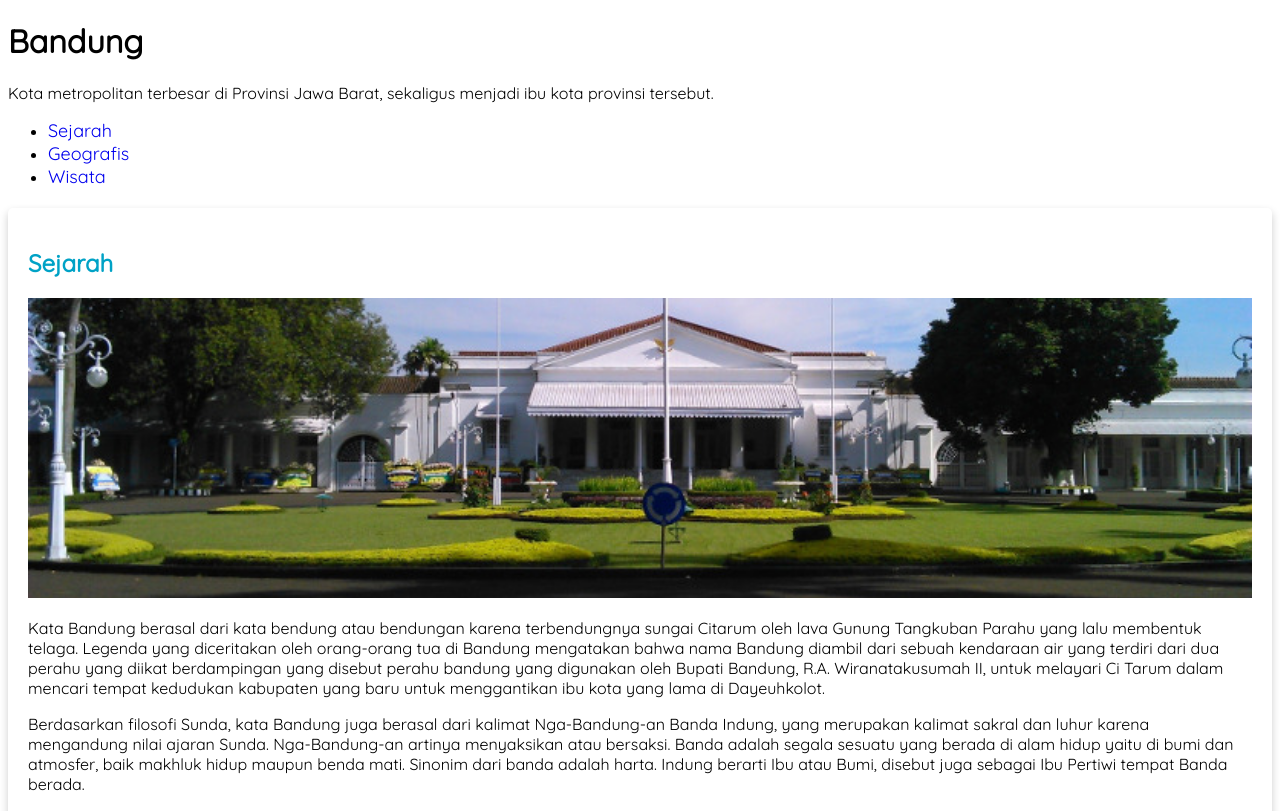
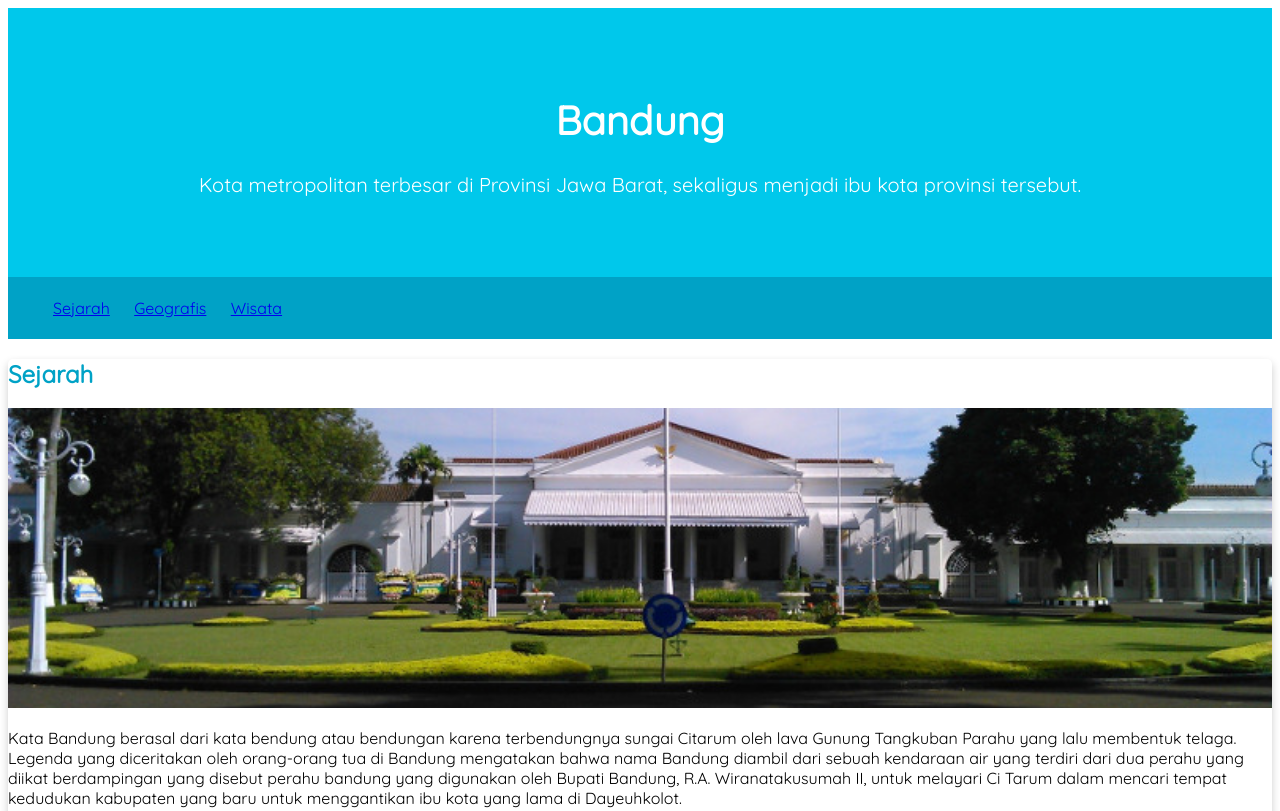
Before and after one commit to muamarzidan/Learn-Dicoding, a plain HTML site: page PemprogramanWeb/pendalamancss/index.html in a window 1280 px wide. Shown: the top 811 px of the page. Drawn offline with Linux system fonts and the light colour scheme.

Commit message:
feat: add latihan 5

```diff
--- a/PemprogramanWeb/pendalamancss/index.html
+++ b/PemprogramanWeb/pendalamancss/index.html
@@ -1,5 +1,6 @@
 <!DOCTYPE html>
 <html lang="en">
+
 <head>
     <meta charset="UTF-8">
     <meta name="viewport" content="width=device-width, initial-scale=1.0">
@@ -12,19 +13,22 @@
     <!-- <link rel="stylesheet" href="./latihan1.css"> -->
     <!-- <link rel="stylesheet" href="./latihan2.css"> -->
     <!-- <link rel="stylesheet" href="./latihan3.css"> -->
-    <link rel="stylesheet" href="./latihan4.css">
+    <!-- <link rel="stylesheet" href="./latihan4.css"> -->
+    <link rel="stylesheet" href="./latihan5.css">
 </head>
+
 <body>
     <header>
-        <h1>Bandung</h1>
-        <p>
-            Kota metropolitan terbesar di Provinsi Jawa Barat, sekaligus menjadi ibu kota provinsi tersebut.
-        </p>
-
+        <div class="jumbotron">
+            <h1>Bandung</h1>
+            <p>
+                Kota metropolitan terbesar di Provinsi Jawa Barat, sekaligus menjadi ibu kota provinsi tersebut.
+            </p>
+        </div>
         <nav>
             <ul>
                 <li><a href="#sejarah">Sejarah</a></li>
-                <li> <a href="#geografis">Geografis</a></li>
+                <li><a href="#geografis">Geografis</a></li>
                 <li><a href="#wisata">Wisata</a></li>
             </ul>
         </nav>
@@ -36,17 +40,26 @@
                 <h2>Sejarah</h2>
                 <img src="../assets/latihan4/history.jpg" alt="sejarah" class="featured-image">
                 <p>
-                    Kata Bandung berasal dari kata bendung atau bendungan karena terbendungnya sungai Citarum oleh lava Gunung
-                    Tangkuban Parahu yang lalu membentuk telaga. Legenda yang diceritakan oleh orang-orang tua di Bandung mengatakan
-                    bahwa nama Bandung diambil dari sebuah kendaraan air yang terdiri dari dua perahu yang diikat berdampingan yang
-                    disebut perahu bandung yang digunakan oleh Bupati Bandung, R.A. Wiranatakusumah II, untuk melayari Ci Tarum
-                    dalam mencari tempat kedudukan kabupaten yang baru untuk menggantikan ibu kota yang lama di Dayeuhkolot.
+                    Kata Bandung berasal dari kata bendung atau bendungan karena terbendungnya sungai Citarum oleh lava
+                    Gunung
+                    Tangkuban Parahu yang lalu membentuk telaga. Legenda yang diceritakan oleh orang-orang tua di
+                    Bandung mengatakan
+                    bahwa nama Bandung diambil dari sebuah kendaraan air yang terdiri dari dua perahu yang diikat
+                    berdampingan yang
+                    disebut perahu bandung yang digunakan oleh Bupati Bandung, R.A. Wiranatakusumah II, untuk melayari
+                    Ci Tarum
+                    dalam mencari tempat kedudukan kabupaten yang baru untuk menggantikan ibu kota yang lama di
+                    Dayeuhkolot.
                 </p>
                 <p>
-                    Berdasarkan filosofi Sunda, kata Bandung juga berasal dari kalimat Nga-Bandung-an Banda Indung, yang merupakan
-                    kalimat sakral dan luhur karena mengandung nilai ajaran Sunda. Nga-Bandung-an artinya menyaksikan atau bersaksi.
-                    Banda adalah segala sesuatu yang berada di alam hidup yaitu di bumi dan atmosfer, baik makhluk hidup maupun
-                    benda mati. Sinonim dari banda adalah harta. Indung berarti Ibu atau Bumi, disebut juga sebagai Ibu Pertiwi
+                    Berdasarkan filosofi Sunda, kata Bandung juga berasal dari kalimat Nga-Bandung-an Banda Indung, yang
+                    merupakan
+                    kalimat sakral dan luhur karena mengandung nilai ajaran Sunda. Nga-Bandung-an artinya menyaksikan
+                    atau bersaksi.
+                    Banda adalah segala sesuatu yang berada di alam hidup yaitu di bumi dan atmosfer, baik makhluk hidup
+                    maupun
+                    benda mati. Sinonim dari banda adalah harta. Indung berarti Ibu atau Bumi, disebut juga sebagai Ibu
+                    Pertiwi
                     tempat Banda berada.
                 </p>
             </article>
@@ -55,14 +68,20 @@
                 <h2>Geografis</h2>
                 <img src="../assets/latihan4/geografis.jpg" alt="" class="featured-image">
                 <p>
-                    Kota Bandung dikelilingi oleh pegunungan, sehingga bentuk morfologi wilayahnya bagaikan sebuah mangkok raksasa,
-                    secara geografis kota ini terletak di tengah-tengah provinsi Jawa Barat, serta berada pada ketinggian ±768 m di
-                    atas permukaan laut, dengan titik tertinggi di berada di sebelah utara dengan ketinggian 1.050 meter di atas
-                    permukaan laut dan sebelah selatan merupakan kawasan rendah dengan ketinggian 675 meter di atas permukaan laut.
+                    Kota Bandung dikelilingi oleh pegunungan, sehingga bentuk morfologi wilayahnya bagaikan sebuah
+                    mangkok raksasa,
+                    secara geografis kota ini terletak di tengah-tengah provinsi Jawa Barat, serta berada pada
+                    ketinggian ±768 m di
+                    atas permukaan laut, dengan titik tertinggi di berada di sebelah utara dengan ketinggian 1.050 meter
+                    di atas
+                    permukaan laut dan sebelah selatan merupakan kawasan rendah dengan ketinggian 675 meter di atas
+                    permukaan laut.
                 </p>
                 <p>
-                    Kota Bandung dialiri dua sungai utama, yaitu Sungai Cikapundung dan Sungai Citarum beserta anak-anak sungainya
-                    yang pada umumnya mengalir ke arah selatan dan bertemu di Sungai Citarum. Dengan kondisi yang demikian, Bandung
+                    Kota Bandung dialiri dua sungai utama, yaitu Sungai Cikapundung dan Sungai Citarum beserta anak-anak
+                    sungainya
+                    yang pada umumnya mengalir ke arah selatan dan bertemu di Sungai Citarum. Dengan kondisi yang
+                    demikian, Bandung
                     selatan sangat rentan terhadap masalah banjir terutama pada musim hujan.
                 </p>
             </article>
@@ -70,8 +89,10 @@
             <article id="#wisata" class="card">
                 <h2>Wisata</h2>
                 <p>
-                    Sejak dibukanya Jalan Tol Cipularang, kota Bandung telah menjadi tujuan utama dalam menikmati liburan akhir
-                    pekan terutama dari masyarakat yang berasal dari Jakarta sekitarnya. Selain menjadi kota wisata belanja, kota
+                    Sejak dibukanya Jalan Tol Cipularang, kota Bandung telah menjadi tujuan utama dalam menikmati
+                    liburan akhir
+                    pekan terutama dari masyarakat yang berasal dari Jakarta sekitarnya. Selain menjadi kota wisata
+                    belanja, kota
                     Bandung juga dikenal dengan sejumlah besar bangunan lama berarsitektur peninggalan Belanda.
                 </p>
 
@@ -79,8 +100,10 @@
                     <h3>Farm House Lembang</h3>
                     <img src="../assets/latihan4/farm-house.jpg" alt="" class="featured-image">
                     <P>
-                        Berada di jalur utama Bandung-Lembang, Farm House menjadi objek wisata yang tidak pernah sepi pengunjung. Selain
-                        karena letaknya strategis, kawasan ini juga menghadirkan nuansa wisata khas Eropa. Semua itu diterapkan dalam
+                        Berada di jalur utama Bandung-Lembang, Farm House menjadi objek wisata yang tidak pernah sepi
+                        pengunjung. Selain
+                        karena letaknya strategis, kawasan ini juga menghadirkan nuansa wisata khas Eropa. Semua itu
+                        diterapkan dalam
                         bentuk spot swafoto Instagramable.
                     </P>
                 </section>
@@ -89,11 +112,16 @@
                     <h3>Observatorium Bosscha</h3>
                     <img src="../assets/latihan4/bosscha.jpg" alt="" class="featured-image">
                     <p>
-                        Memiliki beberapa teleskop, antara lain, Refraktor Ganda Zeiss, Schmidt Bimasakti, Refraktor Bamberg, Cassegrain
-                        GOTO, dan Teleskop Surya. Refraktor Ganda Zeiss adalah jenis teleskop terbesar untuk meneropong bintang. Benda
-                        ini diletakkan pada atap kubah sehingga saat teropong digunakan, atap tersebut harus dibuka. Observatorium
-                        Bosscha boleh dikunjungi oleh siapa pun, tanpa tiket. Namun, bagi yang ingin menggunakan teleskop Zeiss, wajib
-                        mendaftarkan diri. Untuk instansi atau lembaga pendidikan, diberikan jadwal hari Selasa sampai Jumat. Sementara
+                        Memiliki beberapa teleskop, antara lain, Refraktor Ganda Zeiss, Schmidt Bimasakti, Refraktor
+                        Bamberg, Cassegrain
+                        GOTO, dan Teleskop Surya. Refraktor Ganda Zeiss adalah jenis teleskop terbesar untuk meneropong
+                        bintang. Benda
+                        ini diletakkan pada atap kubah sehingga saat teropong digunakan, atap tersebut harus dibuka.
+                        Observatorium
+                        Bosscha boleh dikunjungi oleh siapa pun, tanpa tiket. Namun, bagi yang ingin menggunakan
+                        teleskop Zeiss, wajib
+                        mendaftarkan diri. Untuk instansi atau lembaga pendidikan, diberikan jadwal hari Selasa sampai
+                        Jumat. Sementara
                         itu, kunjungan individu dibuka setiap hari Sabtu.
                     </p>
                 </section>
@@ -145,4 +173,5 @@
         <p>Belajar Dasar Pemrograman Web &#169; 2019, Dicoding Academy</p>
     </footer>
 </body>
+
 </html>
--- a/PemprogramanWeb/pendalamancss/latihan4.css
+++ b/PemprogramanWeb/pendalamancss/latihan4.css
@@ -28,22 +28,3 @@ nav a:hover {
 .profile header {
     text-align: center;
 }
-
-.featured-image {
-    width: 100%;
-    max-height: 300px;
-    object-fit: cover;
-    object-position: center;
-}
-
-.profile img {
-    width: 200px;
-}
-
-.card {
-    box-shadow: 0 4px 8px 0 rgba(0, 0, 0, 0.2);
-    border-radius: 5px;
-
-    padding: 20px;
-    margin-top: 20px;
-}
--- /dev/null
+++ b/PemprogramanWeb/pendalamancss/latihan5.css
@@ -0,0 +1,67 @@
+body {
+  font-family: 'Quicksand', sans-serif;
+}
+
+h2,
+h3 {
+  color: #00a2c6;
+}
+
+footer {
+  padding: 20px;
+  color: white;
+  background-color: #00a2c6;
+  text-align: center;
+  font-weight: bold;
+}
+x
+nav a {
+  font-size: 18px;
+  font-weight: 400;
+  text-decoration: none;
+
+  color: white;
+}
+
+nav a:hover {
+  font-weight: bold;
+}
+
+.profile header {
+  text-align: center;
+}
+
+.featured-image {
+  width: 100%;
+  max-height: 300px;
+  object-fit: cover;
+  object-position: center;
+}
+
+.profile img {
+  width: 200px;
+}
+
+.card {
+  box-shadow: 0 4px 8px 0 rgba(0, 0, 0, 0.2);
+  border-radius: 5px;
+}
+
+.jumbotron {
+  font-size: 20px;
+  padding: 60px;
+  background-color: #00c8eb;
+  text-align: center;
+  color: white;
+}
+
+nav li {
+  display: inline;
+  list-style-type: none;
+  margin-right: 20px;
+}
+
+nav {
+  background-color: #00a2c6;
+  padding: 5px;
+}
```
